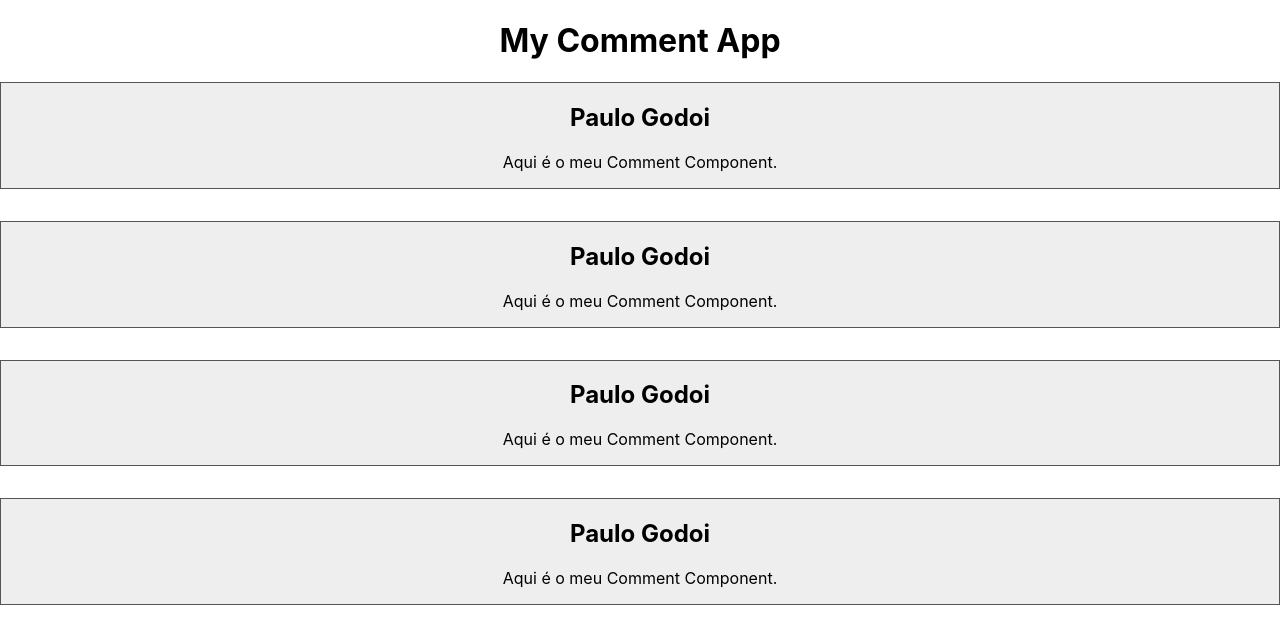
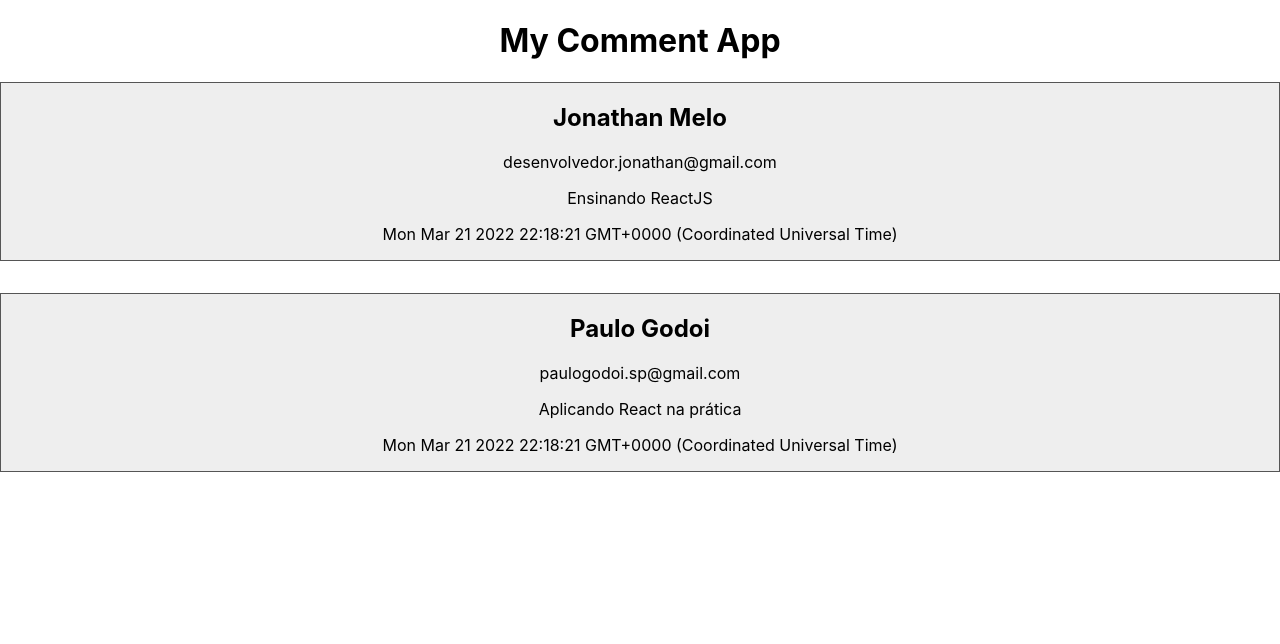
Before and after one commit to paulodegodoi/react-comment-app, a React (Create React App) app: page / in a window 1280 px wide. Shown: the top 644 px of the page. Built offline with nearby package versions, Linux system fonts and the light colour scheme.

Commit message:
Passando propriedades para o Comment Component

```diff
--- a/src/App.js
+++ b/src/App.js
@@ -5,10 +5,18 @@ function App() {
   return (
     <div className="App">
       <h1>My Comment App</h1>
-      <Comment />
-      <Comment />
-      <Comment />
-      <Comment />
+      <Comment
+        name="Jonathan Melo"
+        email="desenvolvedor.jonathan@gmail.com"
+        date={new Date()}
+        message="Ensinando ReactJS"
+      />
+      <Comment
+        name="Paulo Godoi"
+        email="paulogodoi.sp@gmail.com"
+        date={new Date()}
+        message="Aplicando React na prática"
+      />
     </div>
   );
 }
--- a/src/components/Comment.jsx
+++ b/src/components/Comment.jsx
@@ -1,10 +1,16 @@
 import './Comment.css'
 
-const Comment = () => {
+const Comment = (props) => {
+
+    const { name, email, message, date } = props
+    console.log(props)
+
     return (
         <div className="comment">
-            <h2>Paulo Godoi</h2>
-            <p>Aqui é o meu Comment Component.</p>
+            <h2>{name}</h2>
+            <p>{email}</p>
+            <p>{message}</p>
+            <p>{date.toString()}</p>
         </div>
     )
 }
```
